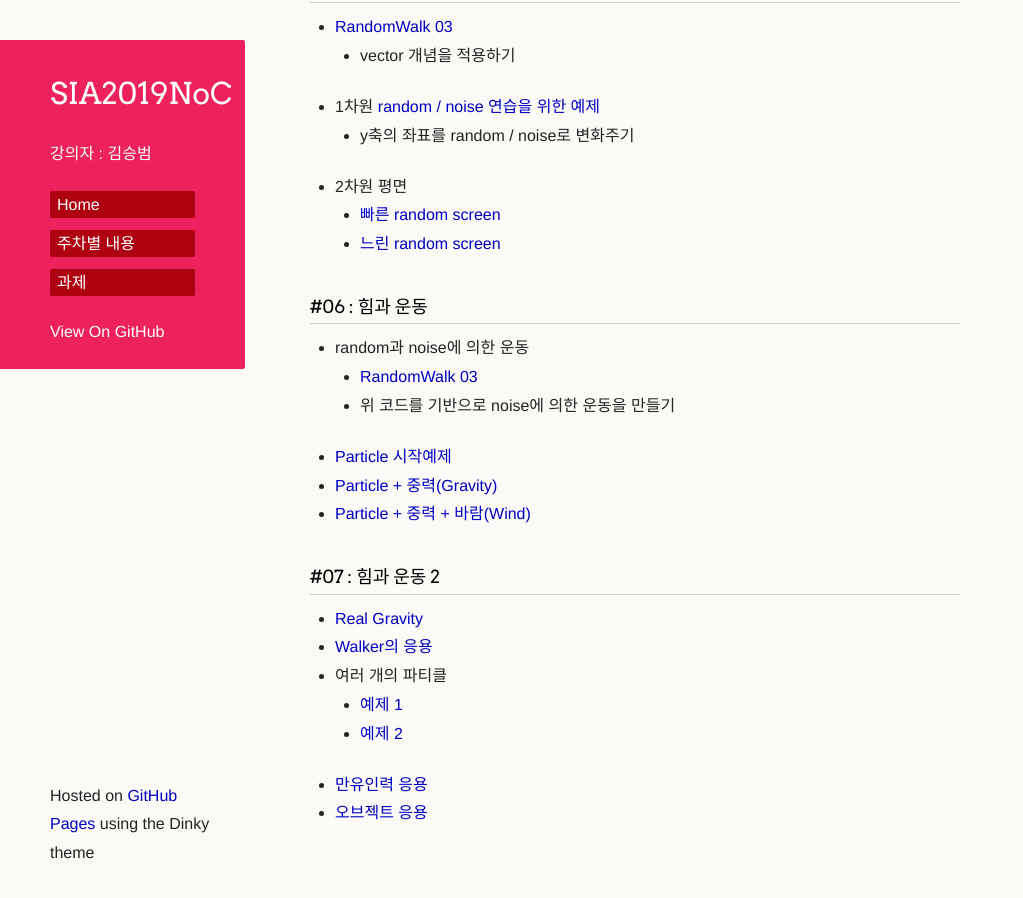
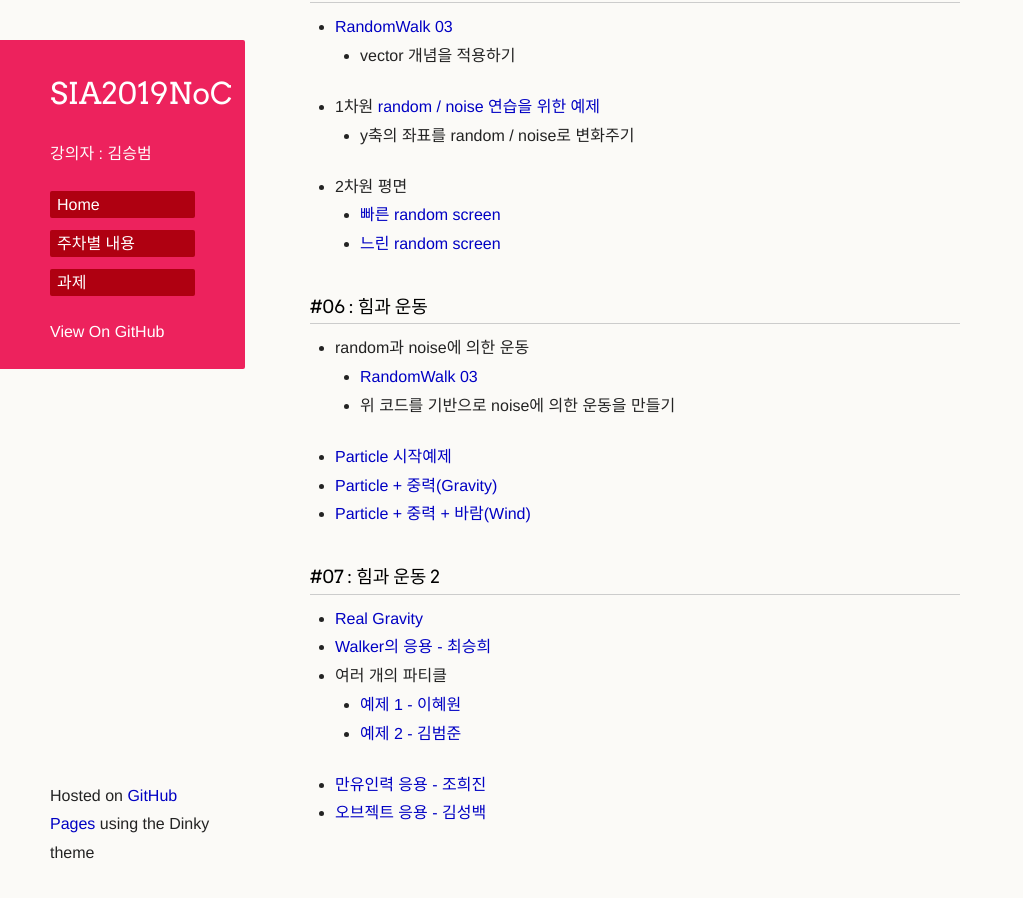
Before and after one commit to picxenk/SIA2019NoC, a Jekyll site: the page built from curriculum.md, in a window 1280 px wide and 900 px high, scrolled down 1197 px. Shown: the whole window, without its empty margins (0-1023 px from the left). Built offline with Jekyll 4.4.1, drawn with Linux system fonts in a browser that asks for light colours; our own code applies the rules of GitHub Pages for plain Markdown files; a script that is not in the unit is left out; the repository's description, which GitHub fills in, is left out.

Commit message:
Update curriculum.md

```diff
--- a/curriculum.md
+++ b/curriculum.md
@@ -54,9 +54,9 @@
 
 ### #07 : 힘과 운동 2
  * [Real Gravity](https://editor.p5js.org/picxenk@gmail.com/sketches/8wPVCKsTN)
- * [Walker의 응용](https://editor.p5js.org/dj0603521@gmail.com/sketches/HEbtkm8D8)
+ * [Walker의 응용 - 최승희](https://editor.p5js.org/dj0603521@gmail.com/sketches/HEbtkm8D8)
  * 여러 개의 파티클
-   * [예제 1](https://editor.p5js.org/vvee2929@gmail.com/sketches/G9nlXeyWu)
-   * [예제 2](https://editor.p5js.org/qjawns94@gmail.com/sketches/iByZxsOz6)
- * [만유인력 응용](https://editor.p5js.org/midmost44@gmail.com/sketches/mtJBb8UwG)
- * [오브젝트 응용](https://editor.p5js.org/dkdlstb112@gmail.com/sketches/elGkr8_Xb)
+   * [예제 1 - 이혜원](https://editor.p5js.org/vvee2929@gmail.com/sketches/G9nlXeyWu)
+   * [예제 2 - 김범준](https://editor.p5js.org/qjawns94@gmail.com/sketches/iByZxsOz6)
+ * [만유인력 응용 - 조희진](https://editor.p5js.org/midmost44@gmail.com/sketches/mtJBb8UwG)
+ * [오브젝트 응용 - 김성백](https://editor.p5js.org/dkdlstb112@gmail.com/sketches/elGkr8_Xb)
```
